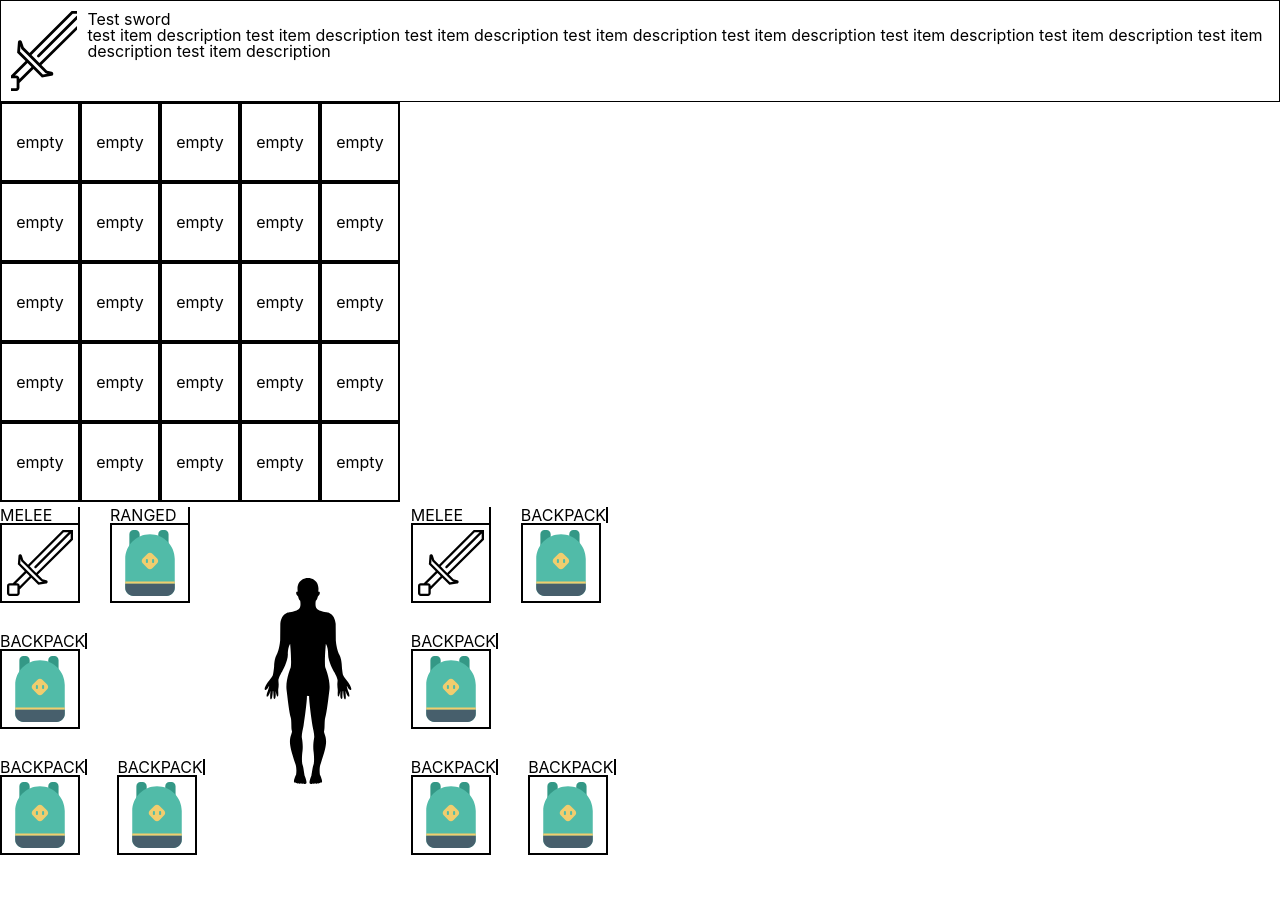
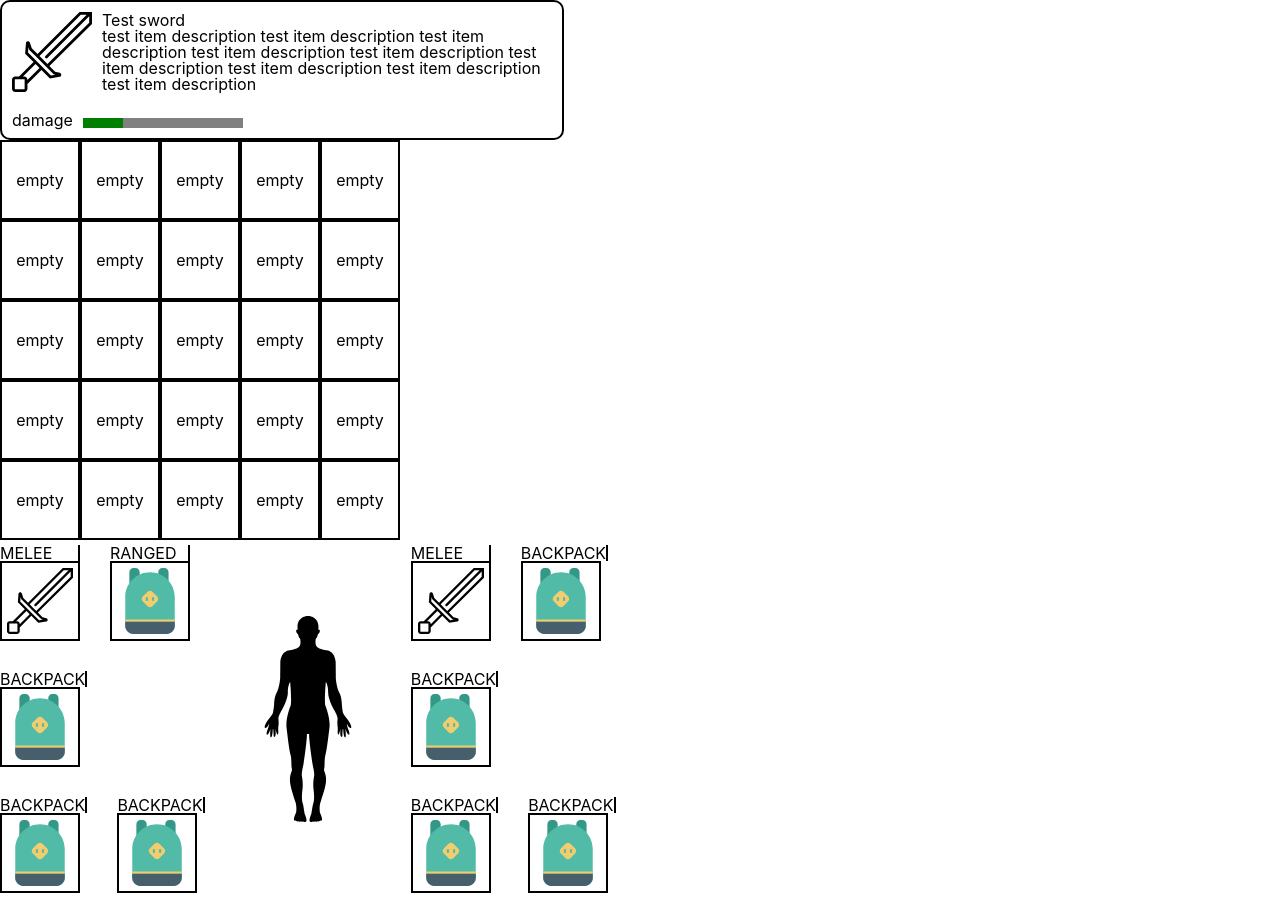
Before and after one commit to AndriiManyak/epic-stories, a Next.js app: page / in a window 1280 px wide. Before the commit the page ends 860 px from the top, so only its background shows below. Built offline with nearby package versions, Linux system fonts and the light colour scheme.

Commit message:
create new components for InventoryItemDetails

```diff
--- a/components/inventory/InventoryItemDetails.tsx
+++ b/components/inventory/InventoryItemDetails.tsx
@@ -1,6 +1,7 @@
 import { InventoryItem } from "~/types/inventoryItem";
 import styled from "styled-components";
 import Image from "next/image";
+import { ItemCharacteristics } from "~/components/inventory/ItemCharacteristics";
 
 type Props = {
   item: InventoryItem;
@@ -25,18 +26,21 @@ export const InventoryItemDetails = ({ item }: Props) => {
         </ItemInfoWrapper>
       </ItemMainDetails>
 
-      <ItemCharacteristics></ItemCharacteristics>
+      <ItemCharacteristics characteristics={item.characteristics} />
     </Container>
   );
 };
 
 const Container = styled.div`
+  width: fit-content;
+
   padding: 10px;
-
-  border: 1px solid ${({ theme }) => theme.colors.black};
+  border: 2px solid ${({ theme }) => theme.colors.primaryBorder};
+  border-radius: 10px;
 `;
 
 const ItemMainDetails = styled.div`
+  margin-bottom: 20px;
   display: flex;
 `;
 
@@ -52,6 +56,6 @@ const ItemInfoWrapper = styled.div``;
 
 const ItemName = styled.p``;
 
-const ItemDescription = styled.p``;
-
-const ItemCharacteristics = styled.div``;
+const ItemDescription = styled.p`
+  max-width: 450px;
+`;
--- /dev/null
+++ b/components/inventory/ItemCharacteristic.tsx
@@ -0,0 +1,33 @@
+import styled from "styled-components";
+
+type Props = {
+  characteristic: [string, number];
+};
+
+const parseCharacteristicsLabel = (label: string): string =>
+  label.split("_").join(" ");
+
+export const ItemCharacteristic = ({ characteristic }: Props) => {
+  return (
+    <Container>
+      <CharacteristicLabel>
+        {parseCharacteristicsLabel(characteristic[0])}
+      </CharacteristicLabel>
+      <CharacteristicValue max={100} value={characteristic[1]} />
+    </Container>
+  );
+};
+
+const Container = styled.div`
+  display: flex;
+  align-items: flex-end;
+`;
+
+const CharacteristicLabel = styled.p`
+  margin-right: 10px;
+`;
+
+const CharacteristicValue = styled.progress`
+  border: none;
+  height: 10px;
+`;
--- /dev/null
+++ b/components/inventory/ItemCharacteristics.tsx
@@ -0,0 +1,19 @@
+import styled from "styled-components";
+import { InventoryItemCharacteristics } from "~/types/inventoryItem";
+import { ItemCharacteristic } from "~/components/inventory/ItemCharacteristic";
+
+type Props = {
+  characteristics: InventoryItemCharacteristics;
+};
+
+export const ItemCharacteristics = ({ characteristics }: Props) => {
+  return (
+    <Container>
+      {Object.entries(characteristics).map((characteristic, index) => (
+        <ItemCharacteristic key={index} characteristic={characteristic} />
+      ))}
+    </Container>
+  );
+};
+
+const Container = styled.div``;
```
Also changed, not shown: public/inventory/weight-icon.svg (added).
